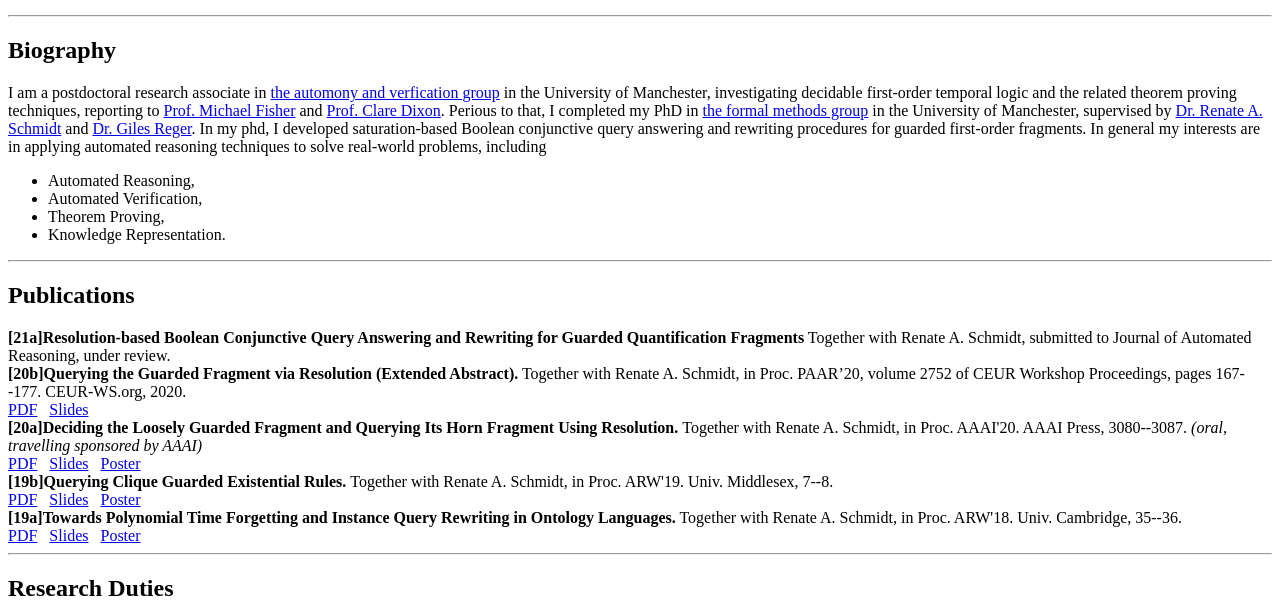
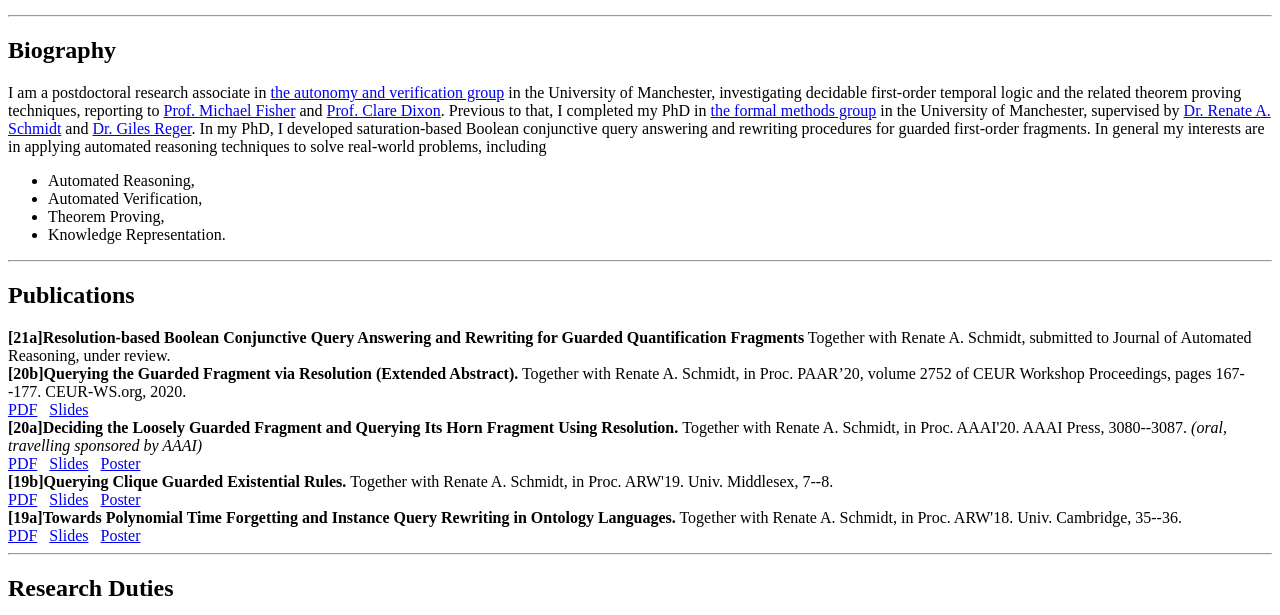
Before and after one commit to senzhengsz/szheng, a plain HTML site: page index.html in a window 1280 px wide. Shown: the part 185-800 px from the top of the page. Drawn offline with Linux system fonts and the light colour scheme.

Commit message:
Update index.html

```diff
--- a/index.html
+++ b/index.html
@@ -66,8 +66,8 @@
 
 <h2>Biography</h2>
 
-I am a postdoctoral research associate in <A HREF="https://www.cs.manchester.ac.uk/research/expertise/autonomy-and-verification/"> the automony and verfication group</A> in the University of Manchester, investigating decidable first-order temporal logic and the related theorem proving techniques, reporting to <A HREF="https://personalpages.manchester.ac.uk/staff/michael.fisher/">Prof. Michael Fisher</a> and <A HREF="https://personalpages.manchester.ac.uk/staff/clare.dixon/"> Prof. Clare Dixon</a>.
-Perious to that, I completed my PhD in <A HREF="https://www.cs.manchester.ac.uk/research/expertise/formal-methods/"> the formal methods group</A> in the University of Manchester, supervised by <A HREF="http://www.cs.man.ac.uk/~schmidt/"> Dr. Renate A. Schmidt</a> and <A HREF="http://www.cs.man.ac.uk/~regerg/"> Dr. Giles Reger</a>. In my phd, I developed saturation-based Boolean conjunctive query answering and rewriting procedures for guarded first-order fragments.
+I am a postdoctoral research associate in <A HREF="https://www.cs.manchester.ac.uk/research/expertise/autonomy-and-verification/"> the autonomy and verification group</A> in the University of Manchester, investigating decidable first-order temporal logic and the related theorem proving techniques, reporting to <A HREF="https://personalpages.manchester.ac.uk/staff/michael.fisher/">Prof. Michael Fisher</a> and <A HREF="https://personalpages.manchester.ac.uk/staff/clare.dixon/"> Prof. Clare Dixon</a>.
+Previous to that, I completed my PhD in <A HREF="https://www.cs.manchester.ac.uk/research/expertise/formal-methods/"> the formal methods group</A> in the University of Manchester, supervised by <A HREF="http://www.cs.man.ac.uk/~schmidt/"> Dr. Renate A. Schmidt</a> and <A HREF="http://www.cs.man.ac.uk/~regerg/"> Dr. Giles Reger</a>. In my PhD, I developed saturation-based Boolean conjunctive query answering and rewriting procedures for guarded first-order fragments.
 In general my interests are in applying automated reasoning techniques to solve real-world problems, including
 <ul>
   <li>Automated Reasoning,</li>
```
